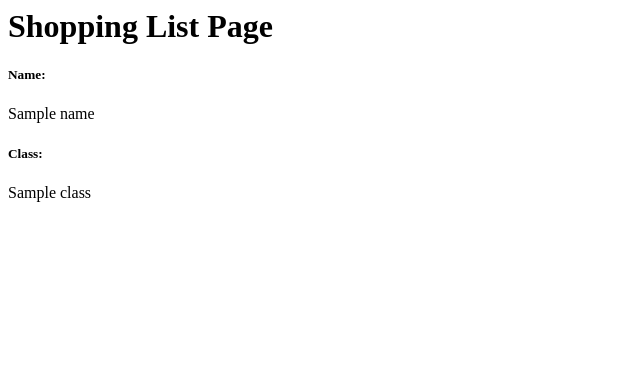
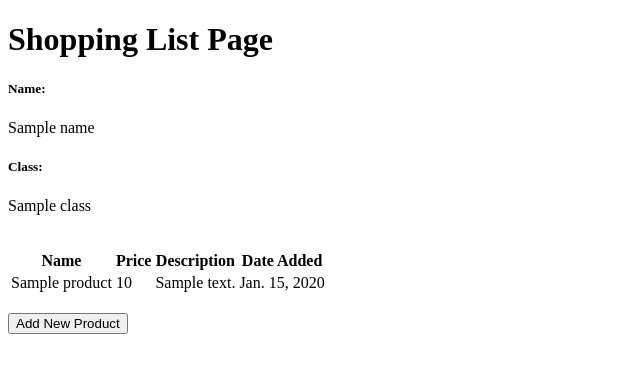
Before and after one commit to CyberSleeper/shopping_list, a Django app: template main/templates/main.html in a window 1280 px wide. Shown: the top 373 px of the page, without its empty margins (0-640 px from the left). Run offline with Django 4.2, Linux system fonts and the light colour scheme; tables that the repository leaves empty hold one stand-in row (values such as "Sample post"); the template is opened without the code that fills it: values that come from a table or form of the project are taken from there, most other values are stand-ins (such as "Sample title", 1, 10 or a date in 2020).

Commit message:
finish tutorial 2

```diff
--- a/main/templates/main.html
+++ b/main/templates/main.html
@@ -1,6 +1,40 @@
-<h1>Shopping List Page</h1>
+{% extends 'base.html' %}
 
-<h5>Name: </h5>
-<p>{{ name }}</p>
-<h5>Class: </h5>
-<p>{{ class }}</p>
+{% block content %}
+  <h1>Shopping List Page</h1>
+
+  <h5>Name: </h5>
+  <p>{{ name }}</p>
+
+  <h5>Class: </h5>
+  <p>{{ class }}</p>
+
+  <br/>
+
+  <table>
+    <tr>
+      <th>Name</th>
+      <th>Price</th>
+      <th>Description</th>
+      <th>Date Added</th>
+  </tr>
+
+    {% for product in products %}
+      <tr>
+        <td>{{ product.name }}</td>
+        <td>{{ product.price }}</td>
+        <td>{{ product.description }}</td>
+        <td>{{ product.date_added }}</td>
+      </tr>
+    {% endfor %}
+  </table>
+
+  <br/>
+
+  <a href="{% url 'main:create_product' %}">
+    <button>
+      Add New Product
+    </button>
+  </a>
+
+{% endblock content %}
--- a/main/urls.py
+++ b/main/urls.py
@@ -1,8 +1,13 @@
 from django.urls import path
-from main.views import show_main
+from main.views import show_json, show_json_by_id, create_product, show_main, show_xml, show_xml_by_id
 
 app_name = 'main'
 
 urlpatterns = [
   path('', show_main, name='show_main'),
+  path('create-product', create_product, name='create_product'),
+  path('xml/', show_xml, name='show_xml'),
+  path('json/', show_json, name='show_json'),
+  path('xml/<int:id>/', show_xml_by_id, name='show_xml_by_id'),
+  path('json/<int:id>/', show_json_by_id, name='show_json_by_id'),
 ]
--- a/requirements.txt
+++ b/requirements.txt
@@ -4,3 +4,4 @@ whitenoise
 psycopg2-binary
 requests
 urllib3
+django-environ
--- a/shopping_list/urls.py
+++ b/shopping_list/urls.py
@@ -19,5 +19,5 @@ from django.urls import path, include
 
 urlpatterns = [
     path('admin/', admin.site.urls),
-    path('main/', include('main.urls')),
+    path('', include('main.urls')),
 ]
--- /dev/null
+++ b/templates/base.html
@@ -0,0 +1,18 @@
+{% load static %}
+<!DOCTYPE html>
+<html lang="en">
+    <head>
+        <meta charset="UTF-8" />
+        <meta
+            name="viewport"
+            content="width=device-width, initial-scale=1.0"
+        />
+        {% block meta %}
+        {% endblock meta %}
+    </head>
+
+    <body>
+        {% block content %}
+        {% endblock content %}
+    </body>
+</html>
```
Also changed, not shown: main/forms.py (added, +7 -0 lines), main/templates/create_product.html (added, +19 -0 lines), main/views.py (+35 -1 lines), shopping_list/settings.py (+18 -1 lines), .github/workflows/pbp-deploy.yml (added), 3 other files.
